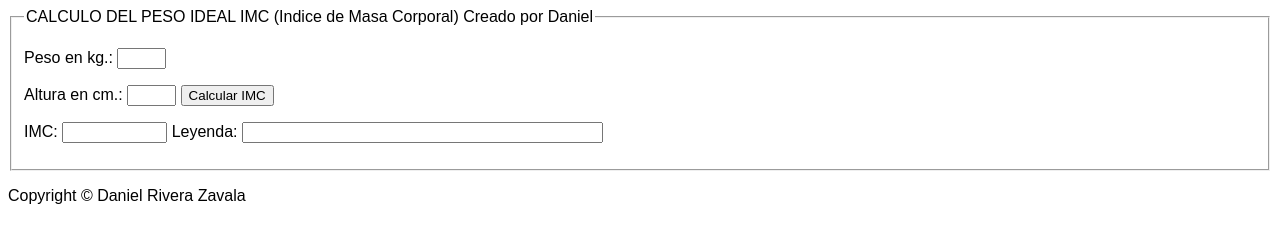
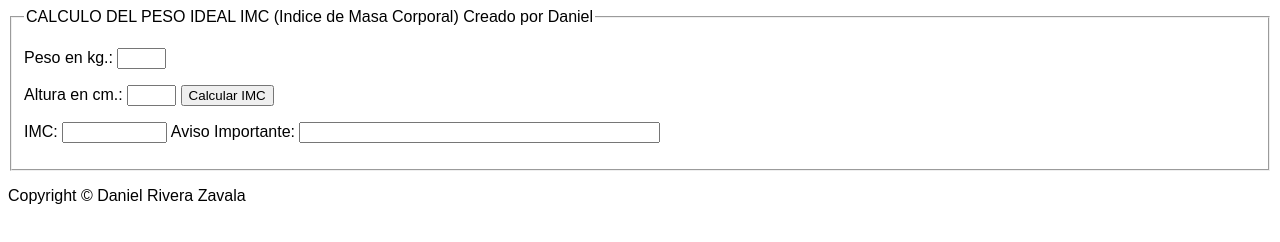
Before and after one commit to DaniRiveraZavala/DaniRiveraZavala.github.io, a plain HTML site: page index.html in a window 1280 px wide. Drawn offline with Linux system fonts and the light colour scheme.

Commit message:
Modificacion de mi index.html

```diff
--- a/index.html
+++ b/index.html
@@ -79,7 +79,7 @@ document.getElementById("leyenda").value=leyenda;
  <p> IMC:
  <!--definimos una caja donde la funcion devolvera el valor de imc calculado-->
  <input type="text" name="imc" id="imc" size="10" maxlength="15">
- Leyenda:
+ Aviso Importante:
  <!--definimos una caja donde la funcion escribira el comentario, definido en leyenda-->
  <input type="text" name="leyenda" id="leyenda" size="42">
  </p>
```
